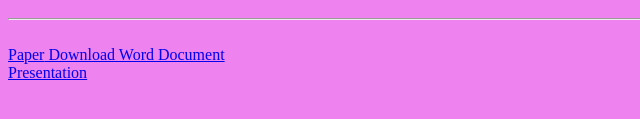
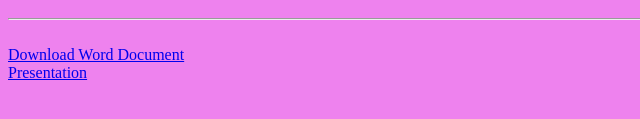
Before and after one commit to 3avilaa3/avilaa3.github.io, a plain HTML site: page project.html in a window 1280 px wide. Shown: the part 449-568 px from the top of the page, 0-640 px from the left. Drawn offline with Linux system fonts and the light colour scheme.

Commit message:
Update project.html

```diff
--- a/project.html
+++ b/project.html
@@ -57,7 +57,7 @@ April 09, 2025
 </html>
 <hr>
 <br>
-<a href="avilaa3.github.io/paper.docx">Paper<download>
+<a href="avilaa3.github.io/paper.docx" download>
   Download Word Document</a>
 <br>
 <a href="https://www.youtube.com/watch?v=dQw4w9WgXcQ">Presentation</a>
```
